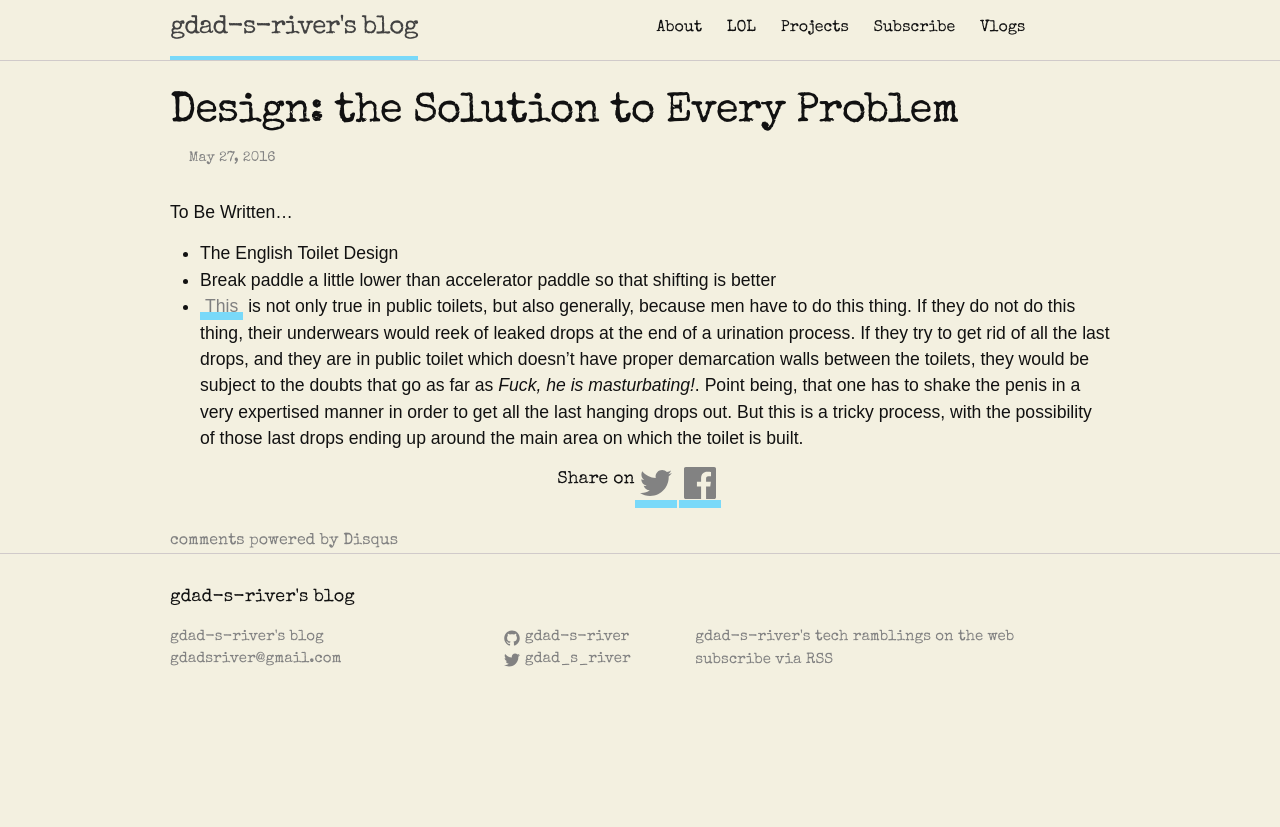
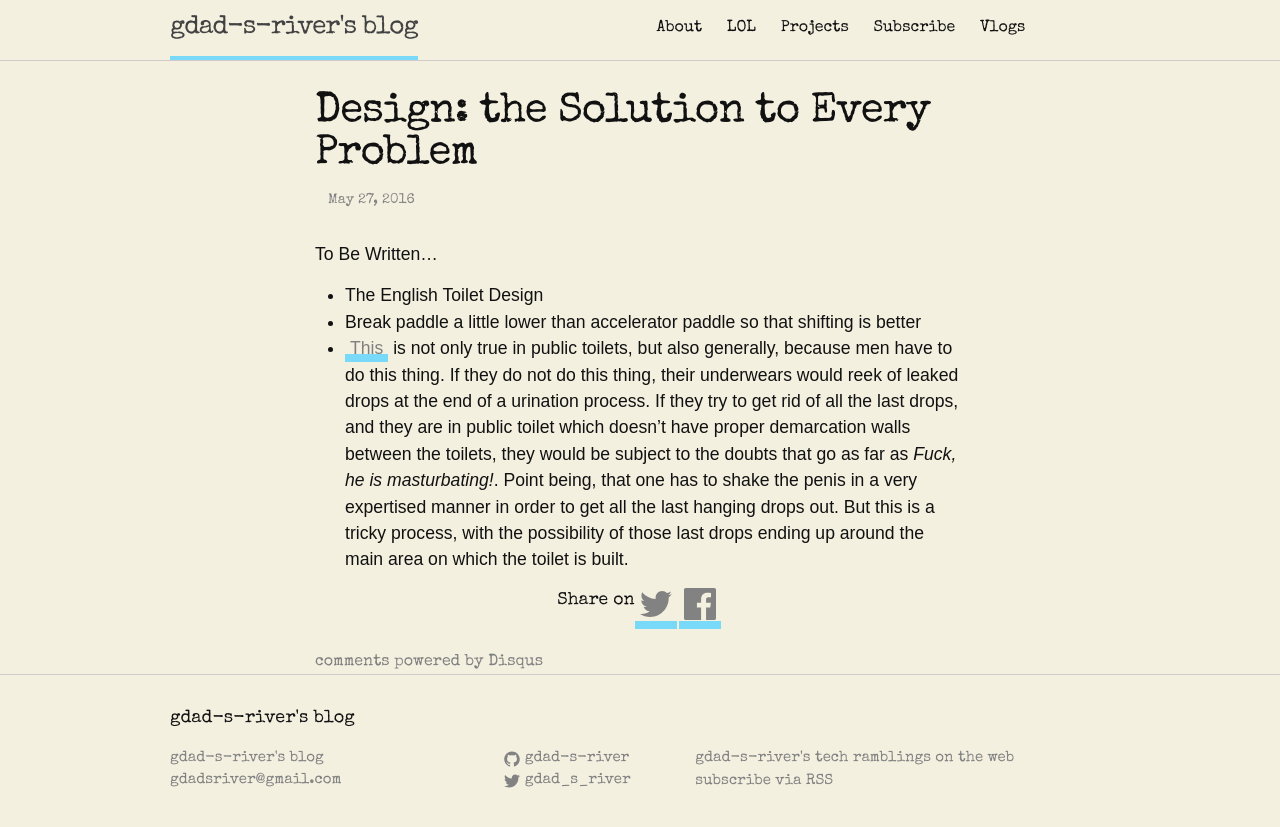
Before and after one commit to gdad-s-river/gdad-s-river.github.io, a Jekyll site: the page built from _posts/2016-07-27-design-the-solution-to-every-problem.md, in a window 1280 px wide. Shown: the top 827 px of the page. Built offline with Jekyll 4.4.1, drawn with Linux system fonts in a browser that asks for light colours; some web fonts are replaced; comment, search, counter and statistics services are not loaded.

Commit message:
lessen the width of blog posts

```diff
--- a/_sass/_layout.scss
+++ b/_sass/_layout.scss
@@ -192,9 +192,22 @@
   // height: 60vh;
 
   .wrapper {
+    article.post {
+      width: 650px;
+      margin: auto;
+    }
+
+    @include media-query($on-laptop) {
+      article.post {
+        width: auto;
+      }
+    }
     // box-shadow: 5px 5px 34px 0px rgba(0, 0, 0, 0.78);
     @include media-query($on-palm) {
       box-shadow: none;
+      article.post {
+        width: auto;
+      }
     }
   }
 }
--- a/sw.js
+++ b/sw.js
@@ -2,7 +2,7 @@
 layout: null
 ---
 
-const staticCacheName = "gdad-s-river-static-v117";
+const staticCacheName = "gdad-s-river-static-v118";
 
 console.log("installing service worker");
 
```
